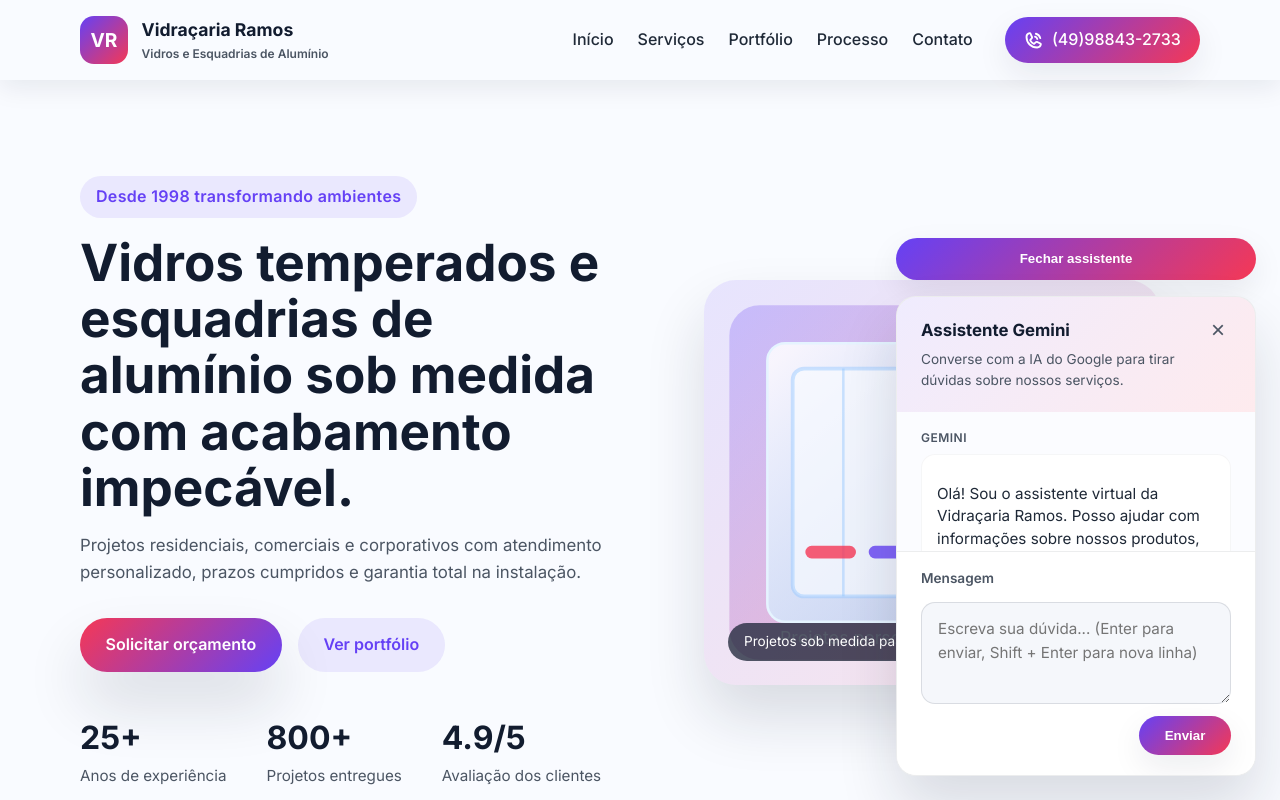
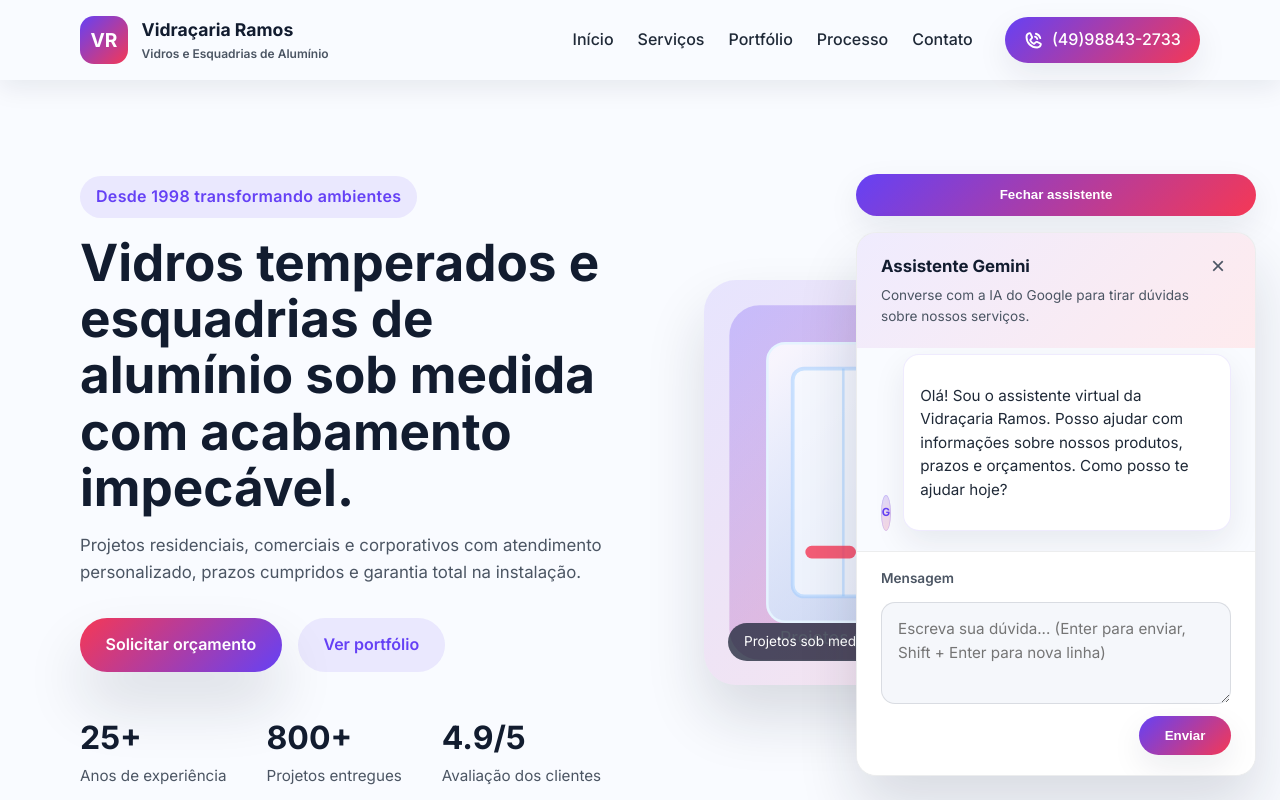
Before and after one commit to paulohramoss/landing-page, a React (Vite) app: page / in a window 1280 px wide. Both pictures are taken after a click on the button "Falar com o Gemini". Shown: the top 800 px of the page. Built offline with nearby package versions, Linux system fonts and the light colour scheme; no server answers.

Commit message:
Improve Gemini chat history layout

```diff
--- a/src/components/GeminiChat.tsx
+++ b/src/components/GeminiChat.tsx
@@ -1,4 +1,4 @@
-import { FormEvent, KeyboardEvent, useMemo, useState } from 'react';
+import { FormEvent, KeyboardEvent, useEffect, useMemo, useRef, useState } from 'react';
 import '../styles/gemini-chat.css';
 
 type GeminiChatMessage = {
@@ -52,6 +52,7 @@
   ]);
 
   const isConfigured = useMemo(() => Boolean(GEMINI_API_KEY), []);
+  const messagesContainerRef = useRef<HTMLDivElement | null>(null);
 
   const handleSubmit = async (event: FormEvent<HTMLFormElement>) => {
     event.preventDefault();
@@ -156,6 +157,18 @@
       <p key={`${message.id}-${index}`}>{paragraph}</p>
     ));
 
+  useEffect(() => {
+    if (!isOpen) {
+      return;
+    }
+
+    const container = messagesContainerRef.current;
+
+    if (container) {
+      container.scrollTo({ top: container.scrollHeight, behavior: 'smooth' });
+    }
+  }, [isOpen, messages]);
+
   return (
     <div className={`gemini-chat ${isOpen ? 'gemini-chat--open' : ''}`}>
       <button
@@ -185,15 +198,36 @@
             </button>
           </header>
 
-          <div className="gemini-chat__messages" role="log" aria-live="polite">
+          <div
+            ref={messagesContainerRef}
+            className="gemini-chat__messages"
+            role="log"
+            aria-live="polite"
+            aria-busy={isLoading}
+          >
             {messages.map((message) => (
               <div key={message.id} className={`gemini-chat__message gemini-chat__message--${message.role}`}>
-                <span className="gemini-chat__message-label">
-                  {message.role === 'user' ? 'Você' : message.role === 'model' ? 'Gemini' : 'Aviso'}
+                <span className="gemini-chat__message-avatar" aria-hidden="true">
+                  {message.role === 'user' ? 'Você' : message.role === 'model' ? 'G' : '!'}
                 </span>
-                <div className="gemini-chat__message-content">{renderMessage(message)}</div>
+                <div className="gemini-chat__message-body">
+                  <span className="gemini-chat__message-label">
+                    {message.role === 'user' ? 'Você' : message.role === 'model' ? 'Assistente Gemini' : 'Aviso'}
+                  </span>
+                  <div className="gemini-chat__message-content">{renderMessage(message)}</div>
+                </div>
               </div>
             ))}
+            {isLoading && (
+              <div className="gemini-chat__typing" role="status" aria-live="polite">
+                <span className="gemini-chat__typing-dots" aria-hidden="true">
+                  <span />
+                  <span />
+                  <span />
+                </span>
+                <span className="gemini-chat__typing-label">Gemini está digitando…</span>
+              </div>
+            )}
           </div>
 
           <form className="gemini-chat__composer" onSubmit={handleSubmit}>
--- a/src/styles/gemini-chat.css
+++ b/src/styles/gemini-chat.css
@@ -26,8 +26,8 @@
 }
 
 .gemini-chat__panel {
-  width: clamp(280px, 32vw, 360px);
-  max-height: 60vh;
+  width: clamp(300px, 32vw, 400px);
+  max-height: min(68vh, 640px);
   display: flex;
   flex-direction: column;
   background: var(--color-surface);
@@ -35,6 +35,7 @@
   box-shadow: var(--shadow-lg);
   overflow: hidden;
   border: 1px solid rgba(18, 28, 47, 0.08);
+  backdrop-filter: blur(6px);
 }
 
 .gemini-chat__header {
@@ -70,16 +71,57 @@
 .gemini-chat__messages {
   flex: 1;
   overflow-y: auto;
-  padding: 1rem 1.5rem;
+  padding: 1.25rem 1.5rem;
   display: flex;
   flex-direction: column;
-  gap: 1rem;
-  background: rgba(249, 251, 255, 0.6);
+  gap: 1.2rem;
+  background: rgba(249, 251, 255, 0.9);
+  scroll-behavior: smooth;
+}
+
+.gemini-chat__messages::-webkit-scrollbar {
+  width: 8px;
+}
+
+.gemini-chat__messages::-webkit-scrollbar-thumb {
+  background: rgba(101, 65, 245, 0.25);
+  border-radius: 999px;
 }
 
 .gemini-chat__message {
+  display: flex;
+  align-items: flex-end;
+  gap: 0.75rem;
+}
+
+.gemini-chat__message--user {
+  flex-direction: row-reverse;
+}
+
+.gemini-chat__message-avatar {
+  display: inline-flex;
+  align-items: center;
+  justify-content: center;
+  width: 2.25rem;
+  height: 2.25rem;
+  border-radius: 50%;
+  font-size: 0.7rem;
+  font-weight: 700;
+  letter-spacing: 0.02em;
+  background: linear-gradient(135deg, rgba(101, 65, 245, 0.18), rgba(245, 56, 85, 0.18));
+  color: var(--color-primary);
+  box-shadow: inset 0 0 0 1px rgba(101, 65, 245, 0.2);
+}
+
+.gemini-chat__message--user .gemini-chat__message-avatar {
+  background: linear-gradient(135deg, rgba(245, 56, 85, 0.18), rgba(101, 65, 245, 0.18));
+  color: var(--color-secondary);
+}
+
+.gemini-chat__message-body {
+  max-width: 100%;
   display: grid;
-  gap: 0.4rem;
+  gap: 0.35rem;
 }
 
 .gemini-chat__message-label {
@@ -90,25 +132,86 @@
   color: var(--color-muted);
 }
 
+.gemini-chat__message--user .gemini-chat__message-label {
+  text-align: right;
+}
+
 .gemini-chat__message-content {
   padding: 0.85rem 1rem;
-  border-radius: 14px;
+  border-radius: 16px;
   background: #fff;
-  box-shadow: inset 0 0 0 1px rgba(18, 28, 47, 0.04);
+  box-shadow: var(--shadow-sm);
   color: var(--color-text);
-  line-height: 1.5;
+  line-height: 1.55;
   font-size: 0.95rem;
   white-space: pre-wrap;
 }
 
 .gemini-chat__message--user .gemini-chat__message-content {
-  background: linear-gradient(135deg, rgba(101, 65, 245, 0.12), rgba(245, 56, 85, 0.08));
-  border: none;
+  background: linear-gradient(135deg, rgba(101, 65, 245, 0.14), rgba(245, 56, 85, 0.12));
+  color: #1e1b4b;
+}
+
+.gemini-chat__message--model .gemini-chat__message-content {
+  border: 1px solid rgba(101, 65, 245, 0.1);
 }
 
 .gemini-chat__message--error .gemini-chat__message-content {
   background: rgba(245, 56, 85, 0.12);
   color: #7f1d1d;
+  border: 1px solid rgba(245, 56, 85, 0.2);
+}
+
+.gemini-chat__typing {
+  display: inline-flex;
+  align-items: center;
+  gap: 0.75rem;
+  padding: 0.85rem 1rem;
+  align-self: flex-start;
+  background: rgba(255, 255, 255, 0.9);
+  border-radius: 999px;
+  box-shadow: inset 0 0 0 1px rgba(101, 65, 245, 0.1), var(--shadow-xs);
+  color: var(--color-muted);
+  font-size: 0.85rem;
+}
+
+.gemini-chat__typing-dots {
+  display: inline-flex;
+  gap: 0.3rem;
+}
+
+.gemini-chat__typing-dots span {
+  width: 8px;
+  height: 8px;
+  border-radius: 50%;
+  background: var(--color-primary);
+  opacity: 0.4;
+  animation: gemini-chat-bounce 1.2s infinite ease-in-out;
+}
+
+.gemini-chat__typing-dots span:nth-child(2) {
+  animation-delay: 0.2s;
+}
+
+.gemini-chat__typing-dots span:nth-child(3) {
+  animation-delay: 0.4s;
+}
+
+.gemini-chat__typing-label {
+  font-weight: 500;
+}
+
+@keyframes gemini-chat-bounce {
+  0%,
+  80%,
+  100% {
+    transform: scale(0.6);
+    opacity: 0.35;
+  }
+  40% {
+    transform: scale(1);
+    opacity: 1;
+  }
 }
 
 .gemini-chat__composer {
@@ -187,6 +290,6 @@
   }
 
   .gemini-chat__panel {
-    width: min(100%, 420px);
+    width: min(100%, 440px);
   }
 }
--- a/src/styles/global.css
+++ b/src/styles/global.css
@@ -9,6 +9,7 @@
   --color-muted: #4b5563;
   --color-background: #f9fbff;
   --color-surface: #ffffff;
+  --shadow-xs: 0 6px 18px rgba(18, 28, 47, 0.06);
   --shadow-sm: 0 12px 32px rgba(18, 28, 47, 0.08);
   --shadow-lg: 0 32px 60px rgba(18, 28, 47, 0.14);
   --container-width: min(1120px, 92vw);
```
Also changed, not shown: 1 other file (tests, documents, lock files or other folders).
